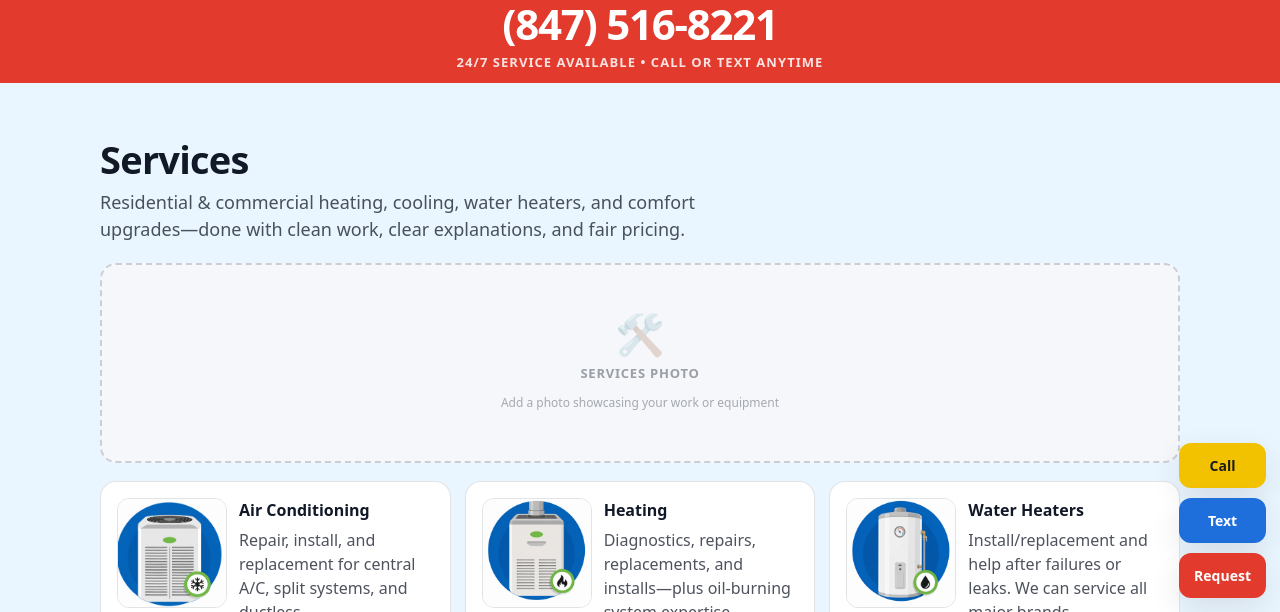
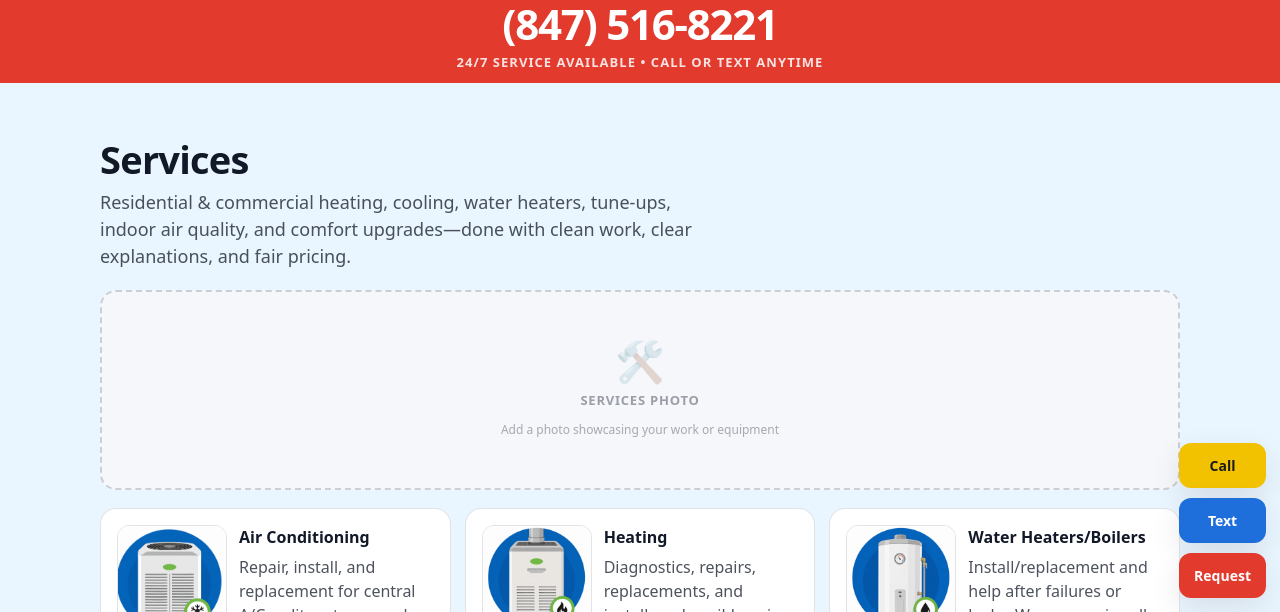
Before and after one commit to YahBOIII/eppsheating.com, a website: page services.html in a window 1280 px wide. Shown: the part 188-800 px from the top of the page. Drawn offline with Linux system fonts and the light colour scheme.

Commit message:
Update services page to say Water Heaters/Boilers

```diff
--- a/services.html
+++ b/services.html
@@ -108,7 +108,7 @@
     <div class="container">
       <h1 style="font-size:38px;margin:0 0 10px;">Services</h1>
       <p class="subhead" style="margin-top:0;">
-        Residential &amp; commercial heating, cooling, water heaters, and comfort upgrades&mdash;done with clean work, clear explanations, and fair pricing.
+        Residential &amp; commercial heating, cooling, water heaters, tune-ups, indoor air quality, and comfort upgrades&mdash;done with clean work, clear explanations, and fair pricing.
       </p>
 
       <div class="img-placeholder" style="height:200px; margin:20px 0 0;">
@@ -137,9 +137,9 @@
         </div>
 
         <div class="service-tile">
-          <img class="service-icon-image" src="./assets/modernWater.png" alt="Water heater service" style="width:110px;height:110px;" />
+          <img class="service-icon-image" src="./assets/modernWater.png" alt="Water heater and boiler service" style="width:110px;height:110px;" />
           <div>
-            <h3>Water Heaters</h3>
+            <h3>Water Heaters/Boilers</h3>
             <p>Install/replacement and help after failures or leaks. We can service all major brands.</p>
             <a href="./service-request.html?service=Water%20Heater">Request service →</a>
           </div>
```
